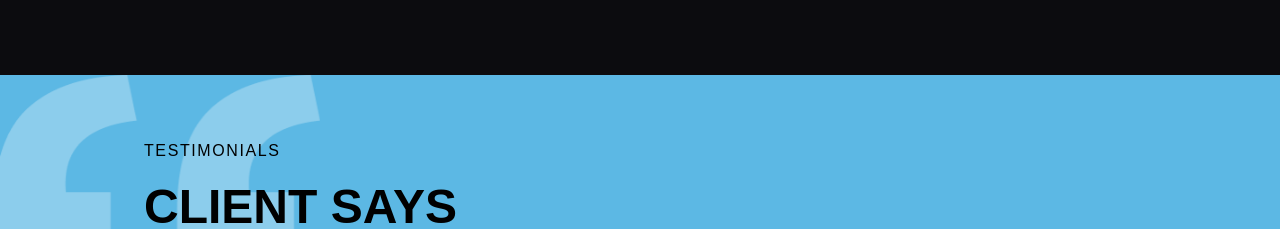
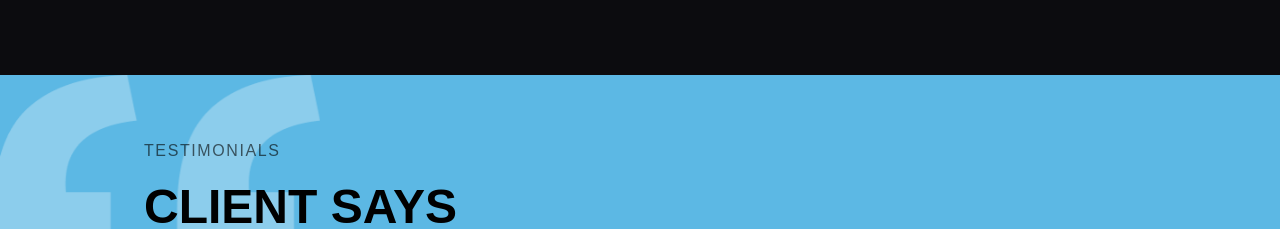
Before and after one commit to Ashutoshkr23/Bravos-11, a Next.js app: page / in a window 1280 px wide. Shown: the part 6140-6369 px from the top of the page. Built offline with nearby package versions, Linux system fonts and the light colour scheme.

Commit message:
opacity decreased

```diff
--- a/src/components/Testimonials.jsx
+++ b/src/components/Testimonials.jsx
@@ -8,7 +8,7 @@ function Testimonials() {
       <div >
         <div className='py-6 md:pt-10 lg:pt-16'>
           <div className='pl-5 md:pl-10 lg:pl-36 relative'>
-            <p className='text-black font-light text-[10px]  md:text-xs lg:text-base  tracking-widest'>TESTIMONIALS</p>
+            <p className='text-black font-light text-[10px]  md:text-xs opacity-60 lg:text-base  tracking-widest'>TESTIMONIALS</p>
             <h1 className='text-black font-bold  text-3xl lg:text-5xl mt-5'>CLIENT SAYS</h1>
           </div>
           <div className='px:4 lg:px-12 mb-4'>
```
